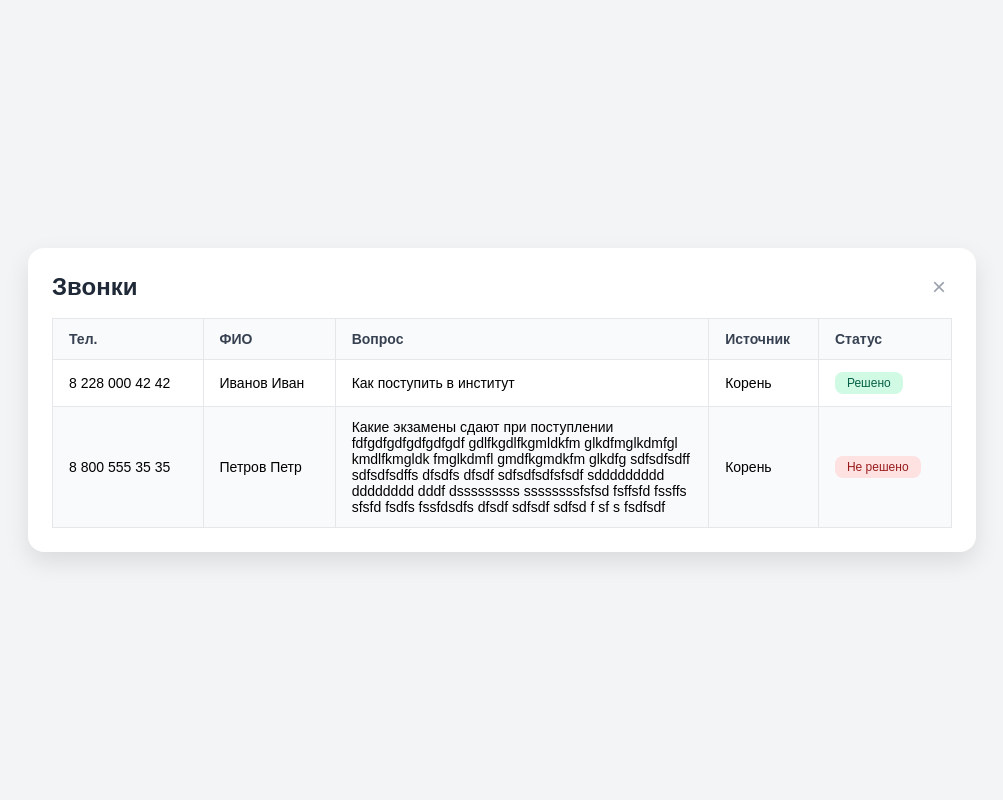
After one commit to Laxin0/infoC, a PHP site: page /d.htm in a window 1280 px wide. The commit adds this page. Shown: the whole page, without its empty margins (138-1141 px from the left). Run offline with PHP 8.4, Linux system fonts and the light colour scheme.

Commit message:
added style to call history

```diff
--- /dev/null
+++ b/d.htm
@@ -0,0 +1,135 @@
+<!DOCTYPE html>
+<html lang="ru">
+<head>
+  <meta charset="UTF-8" />
+  <meta name="viewport" content="width=device-width, initial-scale=1.0" />
+  <title>Звонки</title>
+  <style>
+    body {
+      background-color: #f3f4f6;
+      font-family: Arial, sans-serif;
+      display: flex;
+      align-items: center;
+      justify-content: center;
+      min-height: 100vh;
+      margin: 0;
+    }
+
+    .container {
+      background-color: white;
+      border-radius: 1rem;
+      box-shadow: 0 10px 25px rgba(0, 0, 0, 0.1);
+      max-width: 900px;
+      width: 100%;
+      padding: 24px;
+    }
+
+    .header {
+      display: flex;
+      justify-content: space-between;
+      align-items: center;
+      margin-bottom: 16px;
+    }
+
+    .header h2 {
+      font-size: 1.5rem;
+      font-weight: bold;
+      color: #1f2937;
+      margin: 0;
+    }
+
+    .close-button {
+      font-size: 24px;
+      color: #9ca3af;
+      background: none;
+      border: none;
+      cursor: pointer;
+    }
+
+    .close-button:hover {
+      color: #4b5563;
+    }
+
+    table {
+      width: 100%;
+      border-collapse: collapse;
+      font-size: 14px;
+    }
+
+    th, td {
+      padding: 12px 16px;
+      border: 1px solid #e5e7eb;
+      text-align: left;
+      max-width: 300px;
+    }
+
+    thead {
+      background-color: #f9fafb;
+      color: #374151;
+    }
+
+    tr:nth-child(even) {
+      background-color: #f9fafb;
+    }
+
+    .status-resolved {
+      display: inline-block;
+      background-color: #d1fae5;
+      color: #065f46;
+      font-size: 12px;
+      padding: 4px 12px;
+      border-radius: 8px;
+    }
+
+    .status-unresolved {
+      display: inline-block;
+      background-color: #fee2e2;
+      color: #991b1b;
+      font-size: 12px;
+      padding: 4px 12px;
+      border-radius: 8px;
+    }
+  </style>
+</head>
+<body>
+  <div class="container">
+    <div class="header">
+      <h2>Звонки</h2>
+      <button class="close-button">&times;</button>
+    </div>
+    <div class="table-wrapper">
+      <table>
+        <thead>
+          <tr>
+            <th>Тел.</th>
+            <th>ФИО</th>
+            <th>Вопрос</th>
+            <th>Источник</th>
+            <th>Статус</th>
+          </tr>
+        </thead>
+        <tbody>
+          <tr>
+            <td>8 228 000 42 42</td>
+            <td>Иванов Иван</td>
+            <td>Как поступить в институт</td>
+            <td>Корень</td>
+            <td><span class="status-resolved">Решено</span></td>
+          </tr>
+          <tr>
+            <td>8 800 555 35 35</td>
+            <td>Петров Петр</td>
+            <td>Какие экзамены сдают при поступлении fdfgdfgdfgdfgdfgdf gdlfkgdlfkgmldkfm glkdfmglkdmfgl kmdlfkmgldk fmglkdmfl gmdfkgmdkfm glkdfg
+                sdfsdfsdff
+                sdfsdfsdffs dfsdfs dfsdf sdfsdfsdfsfsdf sddddddddd dddddddd dddf dsssssssss ssssssssfsfsd fsffsfd fssffs sfsfd
+                fsdfs fssfdsdfs dfsdf sdfsdf sdfsd f sf s fsdfsdf
+            </td>
+            <td>Корень</td>
+            <td><span class="status-unresolved">Не решено</span></td>
+          </tr>
+        </tbody>
+      </table>
+    </div>
+  </div>
+</body>
+</html>
--- a/script.js
+++ b/script.js
@@ -50,6 +50,10 @@ function closePopup(id) {
 
 function deleteCurrentPage(){ //TODO: root can't be deleted
     const currentId = path[path.length-1];
+    if (currentId === 1){
+        alert("Начальная страница не может быть удалена!");
+        return;
+    }
     fetch('delete.php', {
         method: 'POST',
         headers: {
@@ -188,7 +192,7 @@ function updateHistory(){
             <td>${row.fullName}</td>
             <td>${row.question}</td>
             <td>${row.sourcePage}</td>
-            <td><button onclick='toggleCallStatusById(${row.id})'>${row.isSolved == true ? "Решено" : "Не решено"}</button></td>
+            <td><span class='${row.isSolved == true ? "status-resolved" : "status-unresolved"}' onclick='toggleCallStatusById(${row.id})'>${row.isSolved == true ? "Решено" : "Не решено"}</span></td>
             </tr>`;
         });
 
```
Also changed, not shown: style.css (+37 -1 lines).
